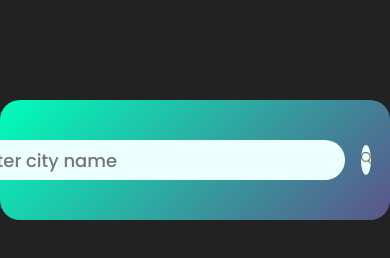
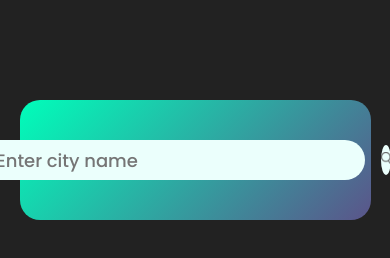
Before and after one commit to deepti060/Weather_js, a plain HTML site: page index.html in a window 390 px wide. Drawn offline with Linux system fonts and the light colour scheme.

Commit message:
change commit

```diff
--- a/style.css
+++ b/style.css
@@ -10,7 +10,7 @@ body{
     background: #222;
 }
 .card{
-    width: 100%;
+    width: 90%;
     max-width: 470px;
     background:linear-gradient(135deg,#00feba,#5b548a);
     color: #fff;
@@ -20,7 +20,7 @@ body{
     text-align: center;
 }
 .search{
-    width: 80%;
+    width: 100%;
     display: flex;
     align-items: center;
     justify-content: center;
@@ -110,5 +110,11 @@ body{
     .weather h2{
         font-size: 25px;
     }
-
+    .search {
+        width: 60%;
+        margin-left: 50px;
+    }
+    .search button{
+        margin-right: 10px;
+    }
 }
```
